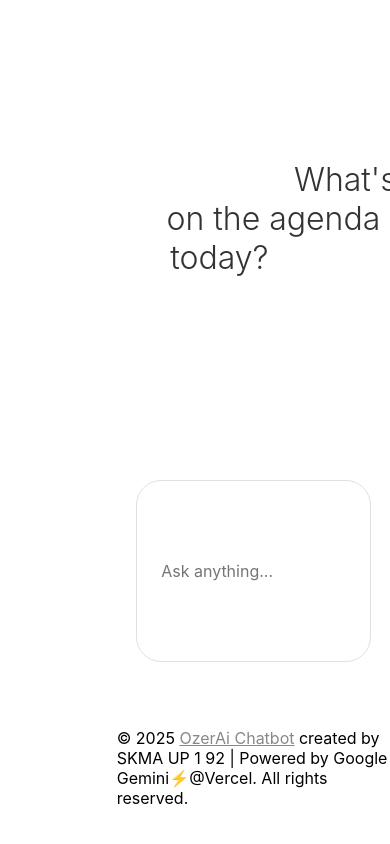
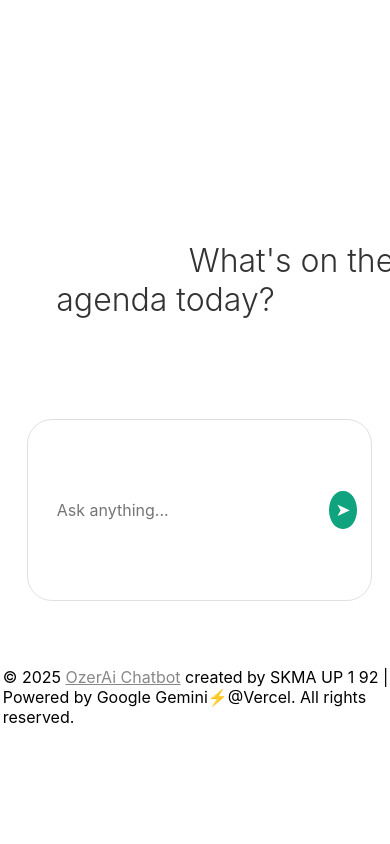
Before and after one commit to ozerai/ozerai.github.io, a Flask app: page / in a window 390 px wide; the page is wider, and only the part inside the window is pictured. Run offline with Flask 3, Linux system fonts and the light colour scheme.

Commit message:
FIX MOBILE VIEW: Added height: 100vh and margin: 0 auto for better centering on mobile devices.

```diff
--- a/templates/index.html
+++ b/templates/index.html
@@ -20,9 +20,31 @@
 
 
 
-        body { font-family: -apple-system, BlinkMacSystemFont, "Segoe UI", Roboto, Helvetica, Arial, sans-serif; background-color: white; margin: 0; display: flex; justify-content: center; align-items: center; min-height: 100vh; }
+        body {
+            font-family: -apple-system, BlinkMacSystemFont, "Segoe UI", Roboto, Helvetica, Arial, sans-serif;
+            background-color: white;
+            margin: 0;
+            display: flex;
+            justify-content: center;
+            align-items: center;
+            min-height: 100vh; /* UTAMA: Ini memastikan body setinggi viewport */
+            /* Perbaikan untuk centering di mobile browser */
+            height: 100vh;
+        }
 
-        .chat-container { width: 100%; max-width: 800px; height: 100vh; background-color: white; display: flex; flex-direction: column; overflow: hidden; box-shadow: none; border: none; }
+        .chat-container {
+            width: 100%;
+            max-width: 800px;
+            height: 100vh; /* UTAMA: Ini memastikan container mengisi penuh viewport height */
+            background-color: white;
+            display: flex;
+            flex-direction: column;
+            overflow: hidden;
+            box-shadow: none;
+            border: none;
+            /* Tambahan: Pastikan di mobile, container tidak punya margin aneh */
+            margin: 0 auto;
+        }
 
 
 
```
